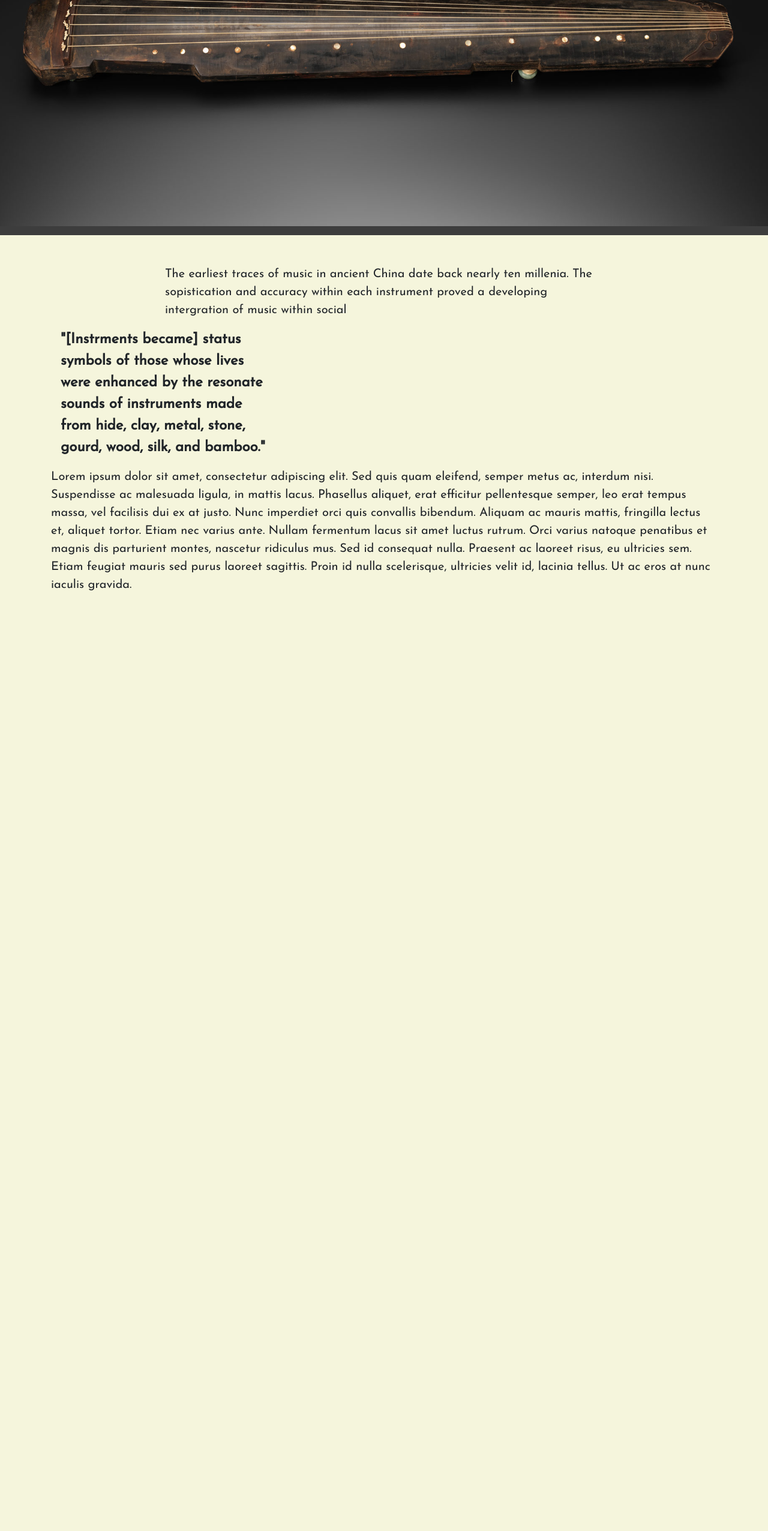
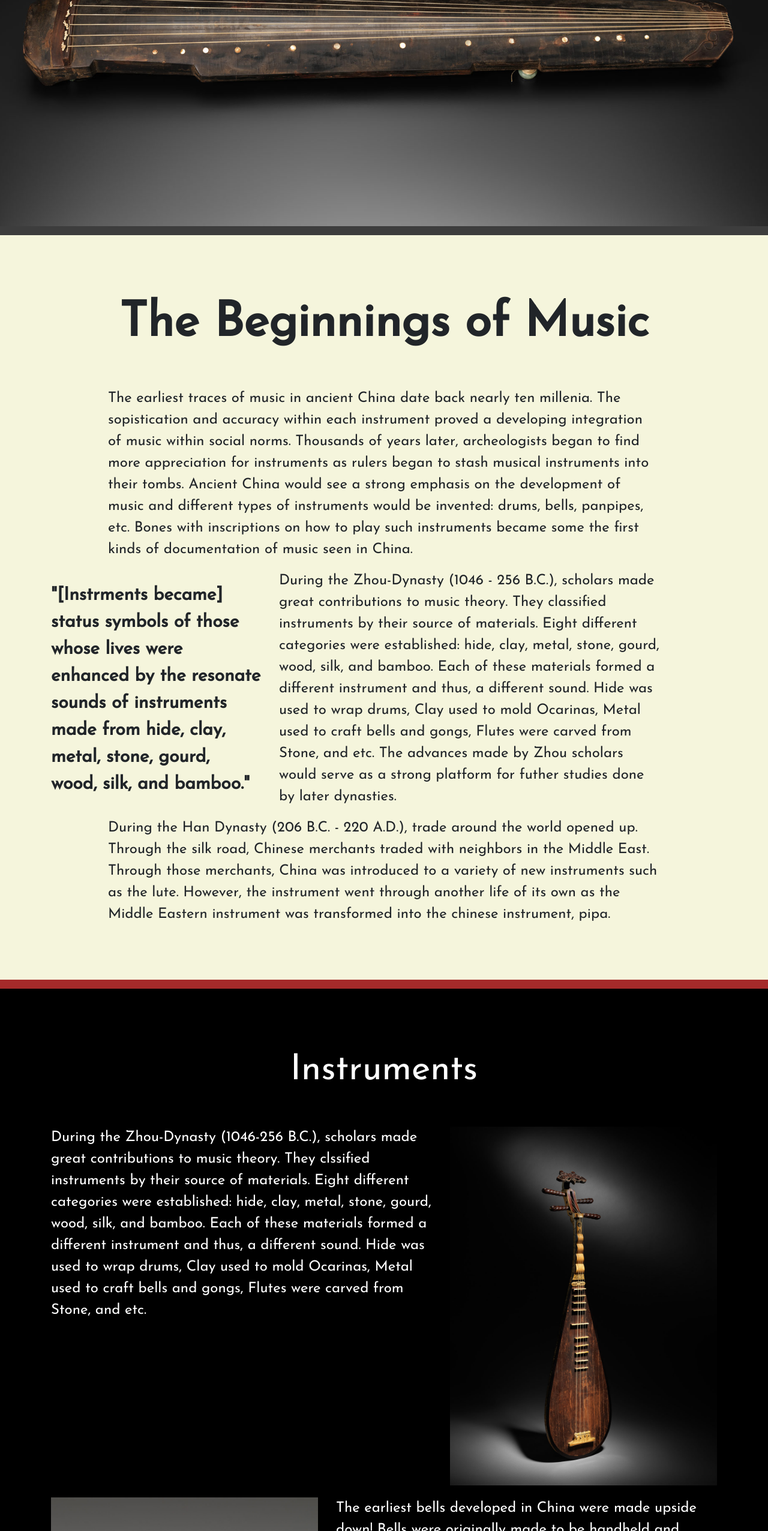
Before and after one commit to PCCART098/ART09807, a plain HTML site: page index.html in a window 1280 px wide. Shown: the part 248-2800 px from the top of the page at 60% size. Before the commit the page ends 1254 px from the top, so only its background shows below. Drawn offline with nearby package versions, Linux system fonts and the light colour scheme.

Commit message:
created new wireframes

```diff
--- a/default.css
+++ b/default.css
@@ -3,6 +3,19 @@ body{
     background-color: beige;
     font-size: 20px;
     font-family: 'Josefin Sans', sans-serif;
+}
+h1{
+    text-align: center;
+    font-size: 48px;
+    padding-top: 100px;
+    padding-bottom: 50px;
+    font-weight: bold;
+}
+h2{
+    color: white;
+    text-align: center;
+    font-size: 48px;
+    padding: 50px 0px 50px 0;
 }
 .heroTitle{
     color: white;
@@ -10,7 +23,7 @@ body{
     font-size: 40px;
 }
 .heroSubtitle{
-    font-size: 40px;
+    font-size: 20px;
     color: lightgrey;
 }
 .heroBG{
@@ -21,18 +34,56 @@ body{
     height: 80vh;
 }
 .sectionOne{
-    padding-top: 50px;
+
+}
+.sectionTwo{
+
+}
+.sectionThree{
+    padding-bottom: 75px;
+}
+.sectionFour{
+    color: white;
 }
 .boldQuote{
     font-weight: bold;
     font-size: 24px;
+}
+.newSection2{
+    border-top: 15px solid brown;
+    background-color: black;
+    padding-top: 50px;
+}
+.image1{
+    margin: 0 auto;
+    width: 100%;
+    margin-bottom: 20px;
 
+}
+.image2{
+    margin: 0 auto;
+    width: 100%;
+    margin-bottom: 20px;
 }
 @media (min-width: 1200px){
     body{
-
+        font-size: 24px;
+    }
+    h1{
+        font-size: 80px;
+    }
+    h2{
+        font-size: 60px;
+    }
+    .boldQuote{
+        padding-top: 20px;
+        font-size: 30px;
     }
     .heroTitle{
         font-size: 90px;
     }
+    .heroSubtitle{
+        font-size: 40px;
+    }
+
 }
--- a/index.html
+++ b/index.html
@@ -32,30 +32,78 @@
         </div>
         <div class="container">
             <div class="row">
-                <div class="col-12 col-lg-8 ml-auto mr-auto">
+                <div class="col-12">
+                    <h1>The Beginnings of Music</h1>
+                </div>
+            </div>
+            <div class="row">
+                <div class="col-12 col-lg-10 ml-auto mr-auto">
                     <div class="sectionOne">
                         <p>
-                            The earliest traces of music in ancient China date back nearly ten millenia. The sopistication and accuracy within each instrument proved a developing intergration of music within social
+                            The earliest traces of music in ancient China date back nearly ten millenia. The sopistication and accuracy within each instrument proved a developing integration of music within social norms. Thousands of years later, archeologists began to find more appreciation for instruments as rulers began to stash musical instruments into their tombs. Ancient China would see a strong emphasis on the development of music and different types of instruments would be invented: drums, bells, panpipes, etc. Bones with inscriptions on how to play such instruments became some the first kinds of documentation of music seen in China.
                         </p>
                     </div>
                 </div>
             </div>
             <div class="row">
-                <div class="col-12 col-lg-4 ml-lg-3">
+                <div class="col-12 col-lg-4">
                     <div class="boldQuote">
                         <p>
                             "[Instrments became] status symbols of those whose lives were enhanced by the resonate sounds of instruments made from hide, clay, metal, stone, gourd, wood, silk, and bamboo."
                         </p>
                     </div>
                 </div>
-                <div class="col-12">
-                    <div class="">
+                <div class="col-12 col-lg-7">
+                    <div class="sectionTwo">
                         <p>
-                            Lorem ipsum dolor sit amet, consectetur adipiscing elit. Sed quis quam eleifend, semper metus ac, interdum nisi. Suspendisse ac malesuada ligula, in mattis lacus. Phasellus aliquet, erat efficitur pellentesque semper, leo erat tempus massa, vel facilisis dui ex at justo. Nunc imperdiet orci quis convallis bibendum. Aliquam ac mauris mattis, fringilla lectus et, aliquet tortor. Etiam nec varius ante. Nullam fermentum lacus sit amet luctus rutrum. Orci varius natoque penatibus et magnis dis parturient montes, nascetur ridiculus mus. Sed id consequat nulla. Praesent ac laoreet risus, eu ultricies sem. Etiam feugiat mauris sed purus laoreet sagittis. Proin id nulla scelerisque, ultricies velit id, lacinia tellus. Ut ac eros at nunc iaculis gravida.
+                            During the Zhou-Dynasty (1046 - 256 B.C.), scholars made great contributions to music theory. They classified instruments by their source of materials. Eight different categories were established: hide, clay, metal, stone, gourd, wood, silk, and bamboo. Each of these materials formed a different instrument and thus, a different sound. Hide was used to wrap drums, Clay used to mold Ocarinas, Metal used to craft bells and gongs, Flutes were carved from Stone, and etc. The advances made by Zhou scholars would serve as a strong platform for futher studies done by later dynasties.
+                        </p>
+                    </div>
+                </div>
+            </div>
+            <div class="row">
+                <div class="col-12 col-lg-10 mx-auto">
+                    <div class="sectionThree">
+                        <p>
+                            During the Han Dynasty (206 B.C. - 220 A.D.), trade around the world opened up. Through the silk road, Chinese merchants traded with neighbors in the Middle East. Through those merchants, China was introduced to a variety of new instruments such as the lute. However, the instrument went through another life of its own as the Middle Eastern instrument was transformed into the chinese instrument, pipa.
                         </p>
                     </div>
                 </div>
             </div>
         </div>
+        <div class="newSection2">
+            <div class="container">
+                <div class="row">
+                    <div class="col-12">
+                        <h2> Instruments </h2>
+                    </div>
+                </div>
+                <div class="row">
+                    <div class="col-12 col-lg-7 ml-auto">
+                        <div class="sectionFour">
+                            <p>
+                                During the Zhou-Dynasty (1046-256 B.C.), scholars made great contributions to music theory. They clssified instruments by their source of materials. Eight different categories were established: hide, clay, metal, stone, gourd, wood, silk, and bamboo. Each of these materials formed a different instrument and thus, a different sound. Hide was used to wrap drums, Clay used to mold Ocarinas, Metal used to craft bells and gongs, Flutes were carved from Stone, and etc.
+                            </p>
+                        </div>
+                    </div>
+                    <div class="col-12 col-lg-5">
+                        <img class="image2" src="images/image2.jpg">
+                    </div>
+                </div>
+                <div class="row">
+                    <div class="col-12 col-lg-5">
+                        <img class="image2" src="images/image3.jpg">
+                    </div>
+                    <div class="col-12 col-lg-7 ml-auto">
+                        <div class="sectionFour">
+                            <p>
+                                The earliest bells developed in China were made upside down! Bells were originally made to be handheld and facing upwards as the user would strike it. By the Zhou Dynasty, bells were made to be hung from wooden frames.
+                            </p>
+                        </div>
+                    </div>
+
+                </div>
+            </div>
+        </div>
     </body>
 </html>
```
Also changed, not shown: images/image1.jpg (added), images/image2.jpg (added), images/image3.jpg (added).
